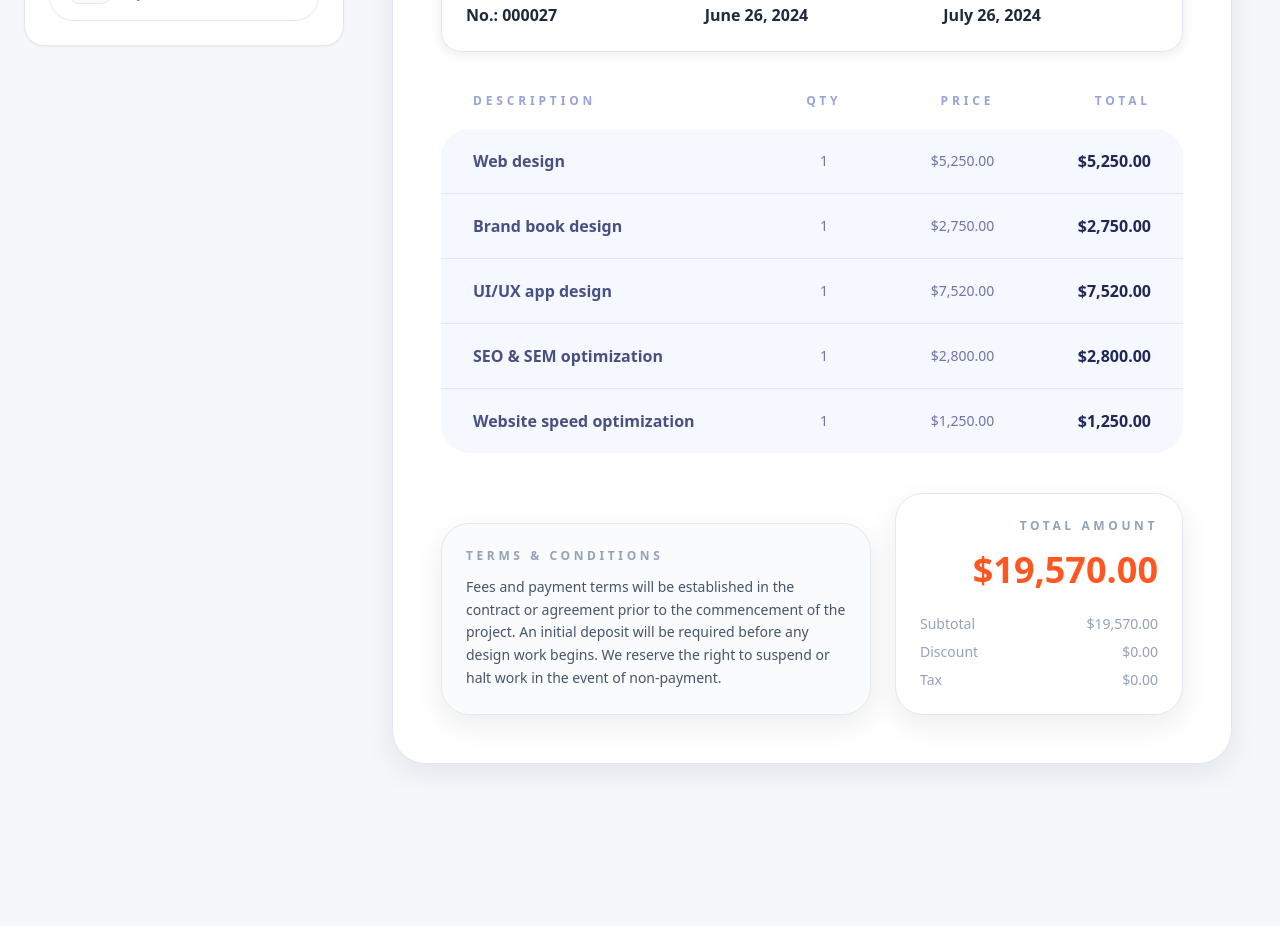
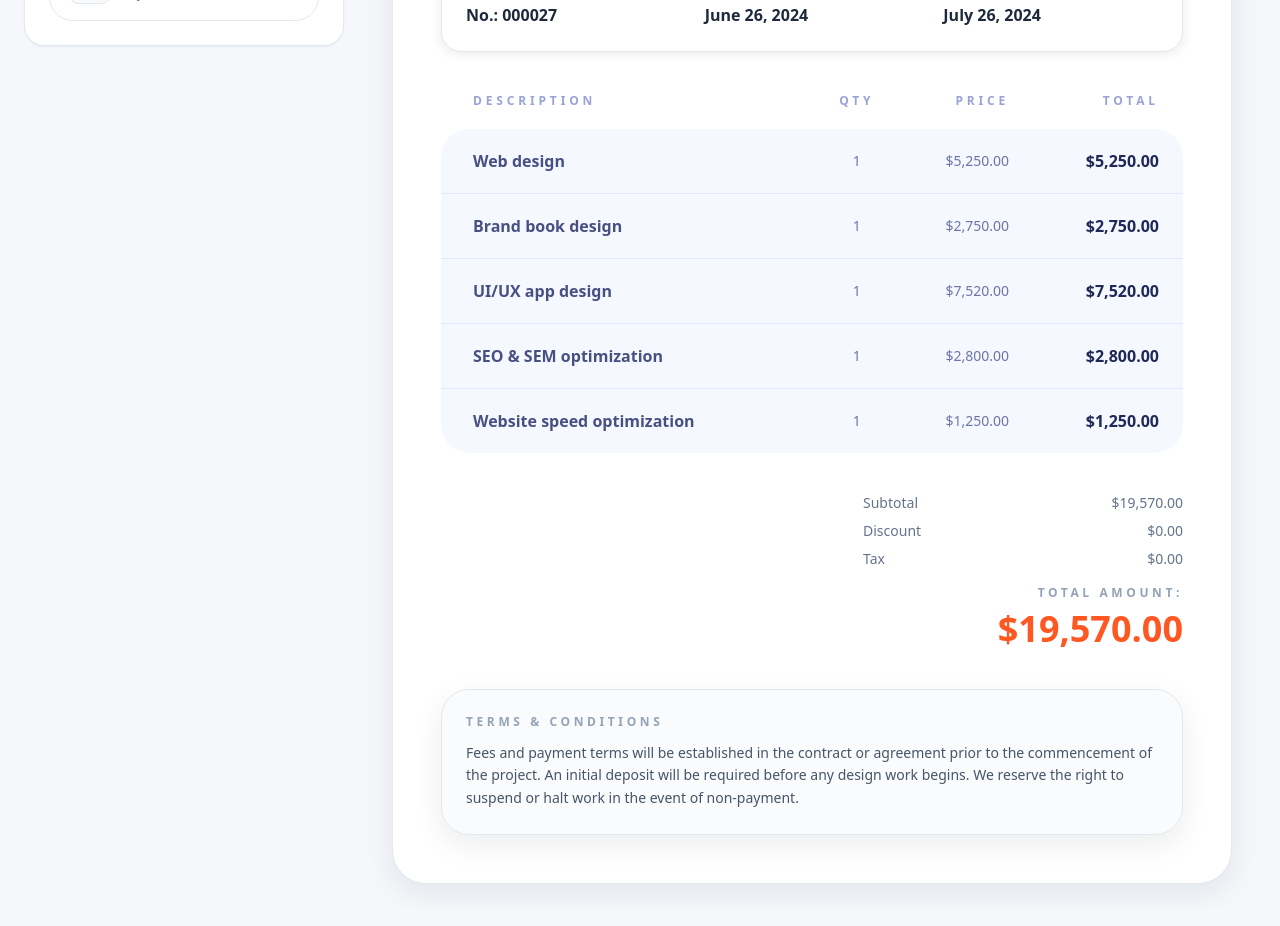
Before and after one commit to msaadmukhtar70/invoicing, a Next.js app: page /preview in a window 1280 px wide. Shown: the part 760-1686 px from the top of the page. Before the commit the page ends 1652 px from the top, so only its background shows below. Built offline with nearby package versions, Linux system fonts and the light colour scheme.

Commit message:
total amount section update invoice 1

```diff
--- a/components/templates/InvoiceOne.tsx
+++ b/components/templates/InvoiceOne.tsx
@@ -142,9 +142,9 @@ export default function InvoiceOne({ inv }: { inv: Invoice }) {
             <thead>
               <tr className="text-xs uppercase tracking-[0.32em] text-[#9aa3d7]">
                 <th className="px-8 pb-5 text-left font-semibold">Description</th>
-                <th className="px-8 pb-5 text-center font-semibold">Qty</th>
-                <th className="px-8 pb-5 text-right font-semibold">Price</th>
-                <th className="px-8 pb-5 text-right font-semibold">Total</th>
+                <th className="px-4 pb-5 text-center font-semibold">Qty</th>
+                <th className="px-4 pb-5 text-right font-semibold">Price</th>
+                <th className="px-6 pb-5 text-right font-semibold">Total</th>
               </tr>
             </thead>
             <tbody className="bg-[#f5f8ff]">
@@ -155,20 +155,20 @@ export default function InvoiceOne({ inv }: { inv: Invoice }) {
                 return (
                   <tr key={it.id}>
                     <td
-                      className={`px-8 py-5 text-base font-semibold text-[#485083] ${
+                    className={`px-8 py-5 text-base font-semibold text-[#485083] ${
                         isFirst ? "rounded-tl-[28px]" : ""
                       } ${isLast ? "rounded-bl-[28px]" : ""} ${cellDividerClass}`}
                     >
                       {it.description}
                     </td>
-                    <td className={`px-8 py-5 text-center text-sm font-medium text-[#6d75a6] ${cellDividerClass}`}>
+                    <td className={`px-4 py-5 text-center text-sm font-medium text-[#6d75a6] ${cellDividerClass}`}>
                       {it.qty}
                     </td>
-                    <td className={`px-8 py-5 text-right text-sm font-medium text-[#6d75a6] ${cellDividerClass}`}>
+                    <td className={`px-4 py-5 text-right text-sm font-medium text-[#6d75a6] ${cellDividerClass}`}>
                       {formatMoney(it.price, inv.currency, inv.currencySymbol)}
                     </td>
                     <td
-                      className={`px-8 py-5 text-right text-base font-semibold text-[#1f2857] ${
+                      className={`px-6 py-5 text-right text-base font-semibold text-[#1f2857] ${
                         isFirst ? "rounded-tr-[28px]" : ""
                       } ${isLast ? "rounded-br-[28px]" : ""} ${cellDividerClass}`}
                     >
@@ -181,31 +181,31 @@ export default function InvoiceOne({ inv }: { inv: Invoice }) {
           </table>
         </div>
 
-        <div className="flex flex-col gap-6 md:flex-row md:items-end">
-          <div className="flex-1 rounded-[28px] border border-slate-200 bg-slate-50/80 p-6 text-sm text-slate-600 shadow-soft">
-            <div className="text-xs font-semibold uppercase tracking-[0.3em] text-slate-400">Terms & Conditions</div>
-            <p className="mt-3 leading-relaxed">{inv.terms}</p>
-          </div>
-          <div className="rounded-[28px] border border-slate-200 bg-white p-6 text-right shadow-soft md:w-72">
-            <div className="text-xs font-semibold uppercase tracking-[0.3em] text-slate-400">Total amount</div>
-            <div className="mt-4">
-              <MoneyBig value={grand} inv={inv} />
-            </div>
-            <div className="mt-6 space-y-2 text-sm text-slate-500">
-              <div className="flex justify-between text-slate-400">
+        <div className="flex justify-end">
+          <div className="w-full max-w-xs text-right">
+            <div className="space-y-2 text-sm text-slate-500">
+              <div className="flex justify-between">
                 <span>Subtotal</span>
                 <span>{formatMoney(sub, inv.currency, inv.currencySymbol)}</span>
               </div>
-              <div className="flex justify-between text-slate-400">
+              <div className="flex justify-between">
                 <span>Discount</span>
                 <span>{formatMoney(inv.discount || 0, inv.currency, inv.currencySymbol)}</span>
               </div>
-              <div className="flex justify-between text-slate-400">
+              <div className="flex justify-between">
                 <span>Tax</span>
                 <span>{formatMoney(inv.tax || 0, inv.currency, inv.currencySymbol)}</span>
               </div>
             </div>
+            <div className="mt-4 text-xs font-semibold uppercase tracking-[0.3em] text-slate-400">Total amount:</div>
+            <div className="mt-2 text-4xl font-extrabold" style={{ color: "var(--brand-color)" }}>
+              {formatMoney(grand, inv.currency, inv.currencySymbol)}
+            </div>
           </div>
+        </div>
+        <div className="mt-6 rounded-[28px] border border-slate-200 bg-slate-50/80 p-6 text-sm text-slate-600 shadow-soft">
+          <div className="text-xs font-semibold uppercase tracking-[0.3em] text-slate-400">Terms & Conditions</div>
+          <p className="mt-3 leading-relaxed">{inv.terms}</p>
         </div>
       </div>
     </TemplateFrame>
```
